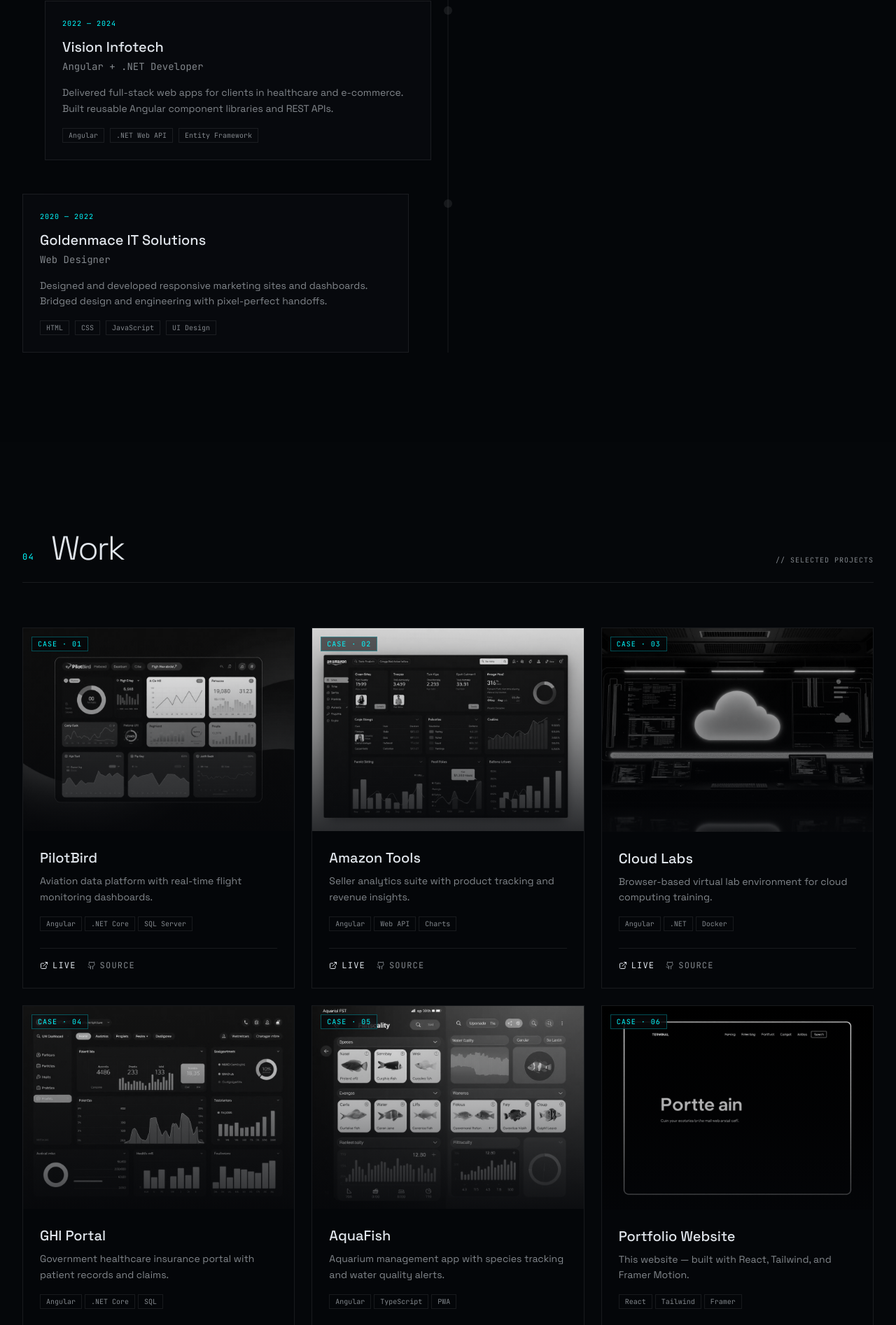
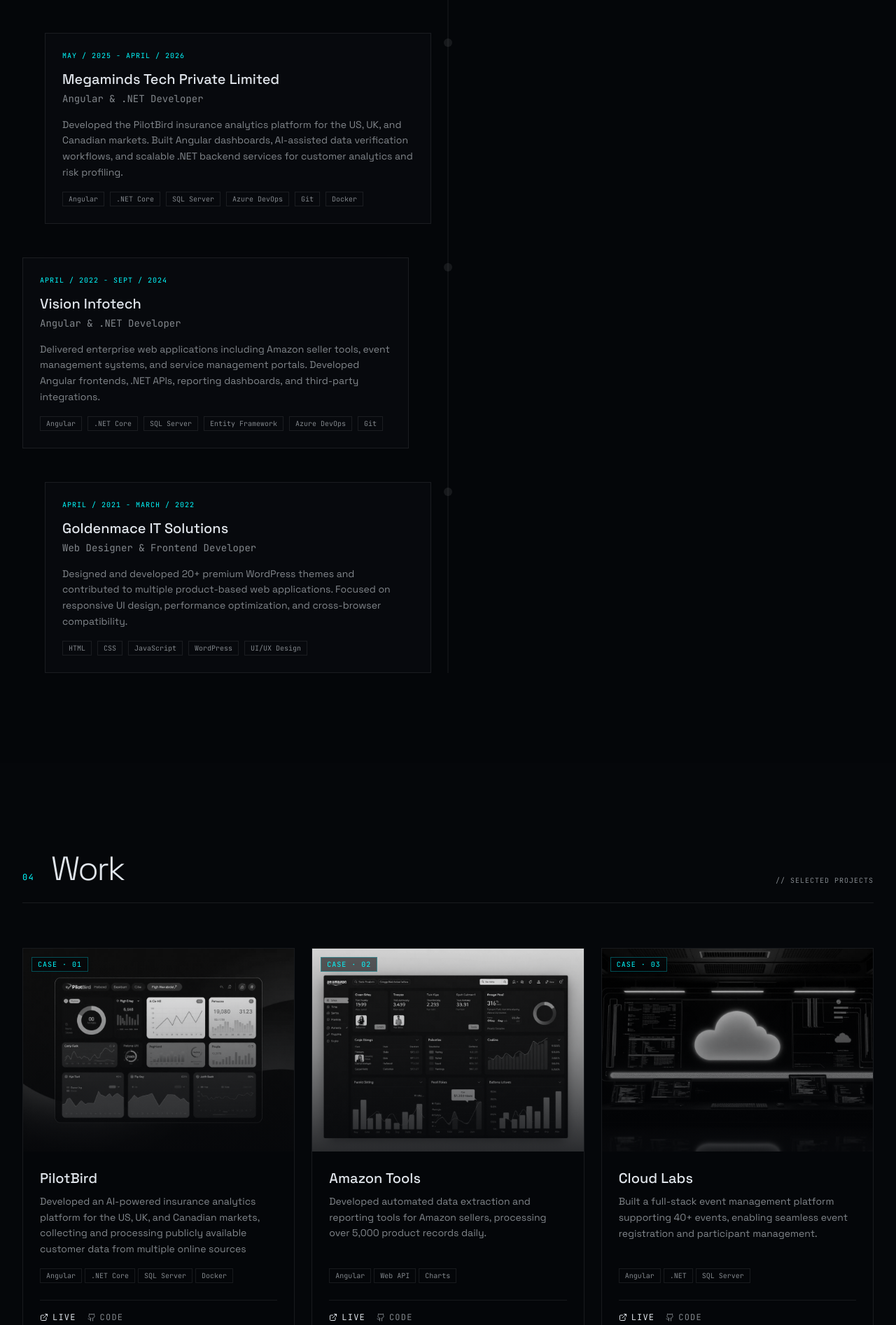
Before and after one commit to ashishvish0105/portfolio, a React (Vite) app: page / in a window 1280 px wide. Shown: the part 2886-4780 px from the top of the page at 70% size. Built offline with nearby package versions, Linux system fonts and the light colour scheme; no server answers.

Commit message:
Update data with real data

```diff
--- a/src/components/sections/Experience.jsx
+++ b/src/components/sections/Experience.jsx
@@ -3,29 +3,37 @@
 
 const items = [
   {
-    company: "MegaMinds Technologies",
+    company: "Freelance - eMyShop",
     role: "Full Stack Developer",
-    period: "2025 — Present",
+    period: "May / 2025 - Present",
     detail:
-      "Leading development of the PilotBird platform — building Angular dashboards and .NET APIs for aviation data workflows.",
-    tags: ["Angular", ".NET Core", "SQL Server", "PilotBird"],
+      "Developing a full-featured e-commerce platform with product catalog management, shopping cart, order processing, user authentication, and payment integration. Building responsive Angular interfaces and scalable .NET Core APIs.",
+    tags: ["Angular", ".NET Core", "SQL Server", "REST API"],
     active: true,
   },
   {
+    company: "Megaminds Tech Private Limited",
+    role: "Angular & .NET Developer",
+    period: "May / 2025 - April / 2026",
+    detail:
+      "Developed the PilotBird insurance analytics platform for the US, UK, and Canadian markets. Built Angular dashboards, AI-assisted data verification workflows, and scalable .NET backend services for customer analytics and risk profiling.",
+    tags: ["Angular", ".NET Core", "SQL Server", "Azure DevOps", "Git", "Docker"],
+  },
+  {
     company: "Vision Infotech",
-    role: "Angular + .NET Developer",
-    period: "2022 — 2024",
+    role: "Angular & .NET Developer",
+    period: "April / 2022 - Sept / 2024",
     detail:
-      "Delivered full-stack web apps for clients in healthcare and e-commerce. Built reusable Angular component libraries and REST APIs.",
-    tags: ["Angular", ".NET Web API", "Entity Framework"],
+      "Delivered enterprise web applications including Amazon seller tools, event management systems, and service management portals. Developed Angular frontends, .NET APIs, reporting dashboards, and third-party integrations.",
+    tags: ["Angular", ".NET Core", "SQL Server", "Entity Framework", "Azure DevOps", "Git"],
   },
   {
     company: "Goldenmace IT Solutions",
-    role: "Web Designer",
-    period: "2020 — 2022",
+    role: "Web Designer & Frontend Developer",
+    period: "April / 2021 - March / 2022",
     detail:
-      "Designed and developed responsive marketing sites and dashboards. Bridged design and engineering with pixel-perfect handoffs.",
-    tags: ["HTML", "CSS", "JavaScript", "UI Design"],
+      "Designed and developed 20+ premium WordPress themes and contributed to multiple product-based web applications. Focused on responsive UI design, performance optimization, and cross-browser compatibility.",
+    tags: ["HTML", "CSS", "JavaScript", "WordPress", "UI/UX Design"],
   },
 ];
 
--- a/src/components/sections/Footer.jsx
+++ b/src/components/sections/Footer.jsx
@@ -10,21 +10,21 @@
 
         <div className="flex items-center gap-3 md:gap-4">
           <a
-            href="#"
+            href="https://github.com/ashishvish0105/"
             aria-label="GitHub"
             className="size-8 md:size-9 flex items-center justify-center border border-border text-muted-foreground hover:text-glow hover:border-glow transition-all"
           >
             <Github className="size-3.5 md:size-4" />
           </a>
           <a
-            href="#"
+            href="https://www.linkedin.com/in/ashishvish0105/"
             aria-label="LinkedIn"
             className="size-8 md:size-9 flex items-center justify-center border border-border text-muted-foreground hover:text-glow hover:border-glow transition-all"
           >
             <Linkedin className="size-3.5 md:size-4" />
           </a>
           <a
-            href="mailto:ashish@example.com"
+            href="mailto:ashishvish0105@gmial.com"
             aria-label="Email"
             className="size-8 md:size-9 flex items-center justify-center border border-border text-muted-foreground hover:text-glow hover:border-glow transition-all"
           >
--- a/src/components/sections/Hero.jsx
+++ b/src/components/sections/Hero.jsx
@@ -66,7 +66,8 @@
               View Projects
             </a>
             <a
-              href="/resume.pdf"
+              href="/src/assets/Document/Ashish_Vishwakarma_Resume_Angulat_DotNet_Dev.pdf"
+              download="Ashish_Vishwakarma_Resume_Angulat_DotNet_Dev.pdf"
               className="inline-flex items-center gap-2 px-4 md:px-7 py-2.5 md:py-3.5 text-muted-foreground font-mono text-xs uppercase tracking-widest hover:text-glow transition-colors whitespace-nowrap"
             >
               <Download className="size-3 md:size-3.5" />
--- a/src/components/sections/Projects.jsx
+++ b/src/components/sections/Projects.jsx
@@ -11,39 +11,45 @@
 const projects = [
   {
     name: "PilotBird",
-    desc: "Aviation data platform with real-time flight monitoring dashboards.",
-    tech: ["Angular", ".NET Core", "SQL Server"],
+    desc: "Developed an AI-powered insurance analytics platform for the US, UK, and Canadian markets, collecting and processing publicly available customer data from multiple online sources",
+    tech: ["Angular", ".NET Core", "SQL Server", "Docker"],
     image: pilotbird,
+    liveUrl: "https://www.pilotbird.com/",
   },
   {
     name: "Amazon Tools",
-    desc: "Seller analytics suite with product tracking and revenue insights.",
+    desc: "Developed automated data extraction and reporting tools for Amazon sellers, processing over 5,000 product records daily.",
     tech: ["Angular", "Web API", "Charts"],
     image: amazon,
+    liveUrl: "",
   },
   {
     name: "Cloud Labs",
-    desc: "Browser-based virtual lab environment for cloud computing training.",
-    tech: ["Angular", ".NET", "Docker"],
+    desc: "Built a full-stack event management platform supporting 40+ events, enabling seamless event registration and participant management.",
+    tech: ["Angular", ".NET", "SQL Server"],
     image: cloudlabs,
+    liveUrl: "",
   },
   {
     name: "GHI Portal",
-    desc: "Government healthcare insurance portal with patient records and claims.",
-    tech: ["Angular", ".NET Core", "SQL"],
+    desc: "Developed a service management system for a US-based chimney repair company, streamlining service request and workforce operations.",
+    tech: ["Angular", "DevExpress dashboard", ".NET Core", "SQL Server"],
     image: ghi,
+    liveUrl: "",
   },
   {
     name: "AquaFish",
-    desc: "Aquarium management app with species tracking and water quality alerts.",
+    desc: "Aquarium management app with selling fish and species tracking and water quality alerts.",
     tech: ["Angular", "TypeScript", "PWA"],
     image: aquafish,
+    liveUrl: "https://aquafish.vercel.app/",
   },
   {
     name: "Portfolio Website",
     desc: "This website — built with React, Tailwind, and Framer Motion.",
-    tech: ["React", "Tailwind", "Framer"],
+    tech: ["React", "Tailwind", "Framer", "EmailJS"],
     image: portfolio,
+    liveUrl: "https://your-portfolio-url.com",
   },
 ];
 
@@ -96,7 +102,25 @@
                 </div>
 
                 <div className="mt-4 md:mt-6 flex items-center gap-4 pt-4 border-t border-border">
-                  <a
+                    <a
+                      href={p.liveUrl}
+                      target="_blank"
+                      rel="noopener noreferrer"
+                      className="inline-flex items-center gap-1.5 text-xs font-mono uppercase tracking-widest text-foreground hover:text-glow transition-colors"
+                    >
+                      <ExternalLink className="size-3" />
+                      <span>Live</span>
+                    </a>
+                    <a
+                      href={p.githubUrl}
+                      target="_blank"
+                      rel="noopener noreferrer"
+                      className="inline-flex items-center gap-1.5 text-xs font-mono uppercase tracking-widest text-muted-foreground hover:text-glow transition-colors"
+                    >
+                      <Github className="size-3" />
+                      <span>Code</span>
+                    </a>
+                  {/* <a
                     href="#"
                     className="inline-flex items-center gap-1.5 text-xs font-mono uppercase tracking-widest text-foreground hover:text-glow transition-colors"
                   >
@@ -111,7 +135,7 @@
                     <Github className="size-3" />
                     <span className="hidden sm:inline">Source</span>
                     <span className="sm:hidden">Code</span>
-                  </a>
+                  </a> */}
                 </div>
               </div>
             </motion.article>
--- a/src/components/sections/Testimonials.jsx
+++ b/src/components/sections/Testimonials.jsx
@@ -7,25 +7,25 @@
   {
     quote:
       "Ashish delivered our Angular dashboard ahead of schedule with code quality that's a pleasure to maintain. Easily one of the most reliable engineers I've worked with.",
-    name: "Priya Sharma",
+    name: "jinal Moradia",
     role: "Engineering Lead, MegaMinds",
   },
   {
     quote:
       "He bridges design and engineering effortlessly — pixel-perfect UI backed by clean .NET APIs. Communication was crisp throughout the entire project.",
-    name: "Rahul Mehta",
-    role: "CTO, Vision Infotech",
+    name: "Piyush vavaliya",
+    role: "Project Manager, Vision Infotech",
   },
   {
     quote:
-      "We hired Ashish for a complex healthcare portal. He scoped, built, and deployed it solo — and the client renewed for two more phases. Highly recommended.",
-    name: "Anjali Kapoor",
-    role: "Project Manager",
+      "We hired Ashish for a complex GHI portal. He scoped, built, and deployed it solo — and the client renewed for two more phases. Highly recommended.",
+    name: "Ghanshyam Dodhani",
+    role: "Project Manager, Vision Infotech",
   },
   {
     quote:
       "Modern stack, modern thinking. Ashish leverages AI tools the right way — speed without sloppiness. A genuinely standout full-stack developer.",
-    name: "Karan Patel",
+    name: "Alex",
     role: "Founder, AquaFish",
   },
 ];
```
Also changed, not shown: 1 other file (tests, documents, lock files or other folders).
